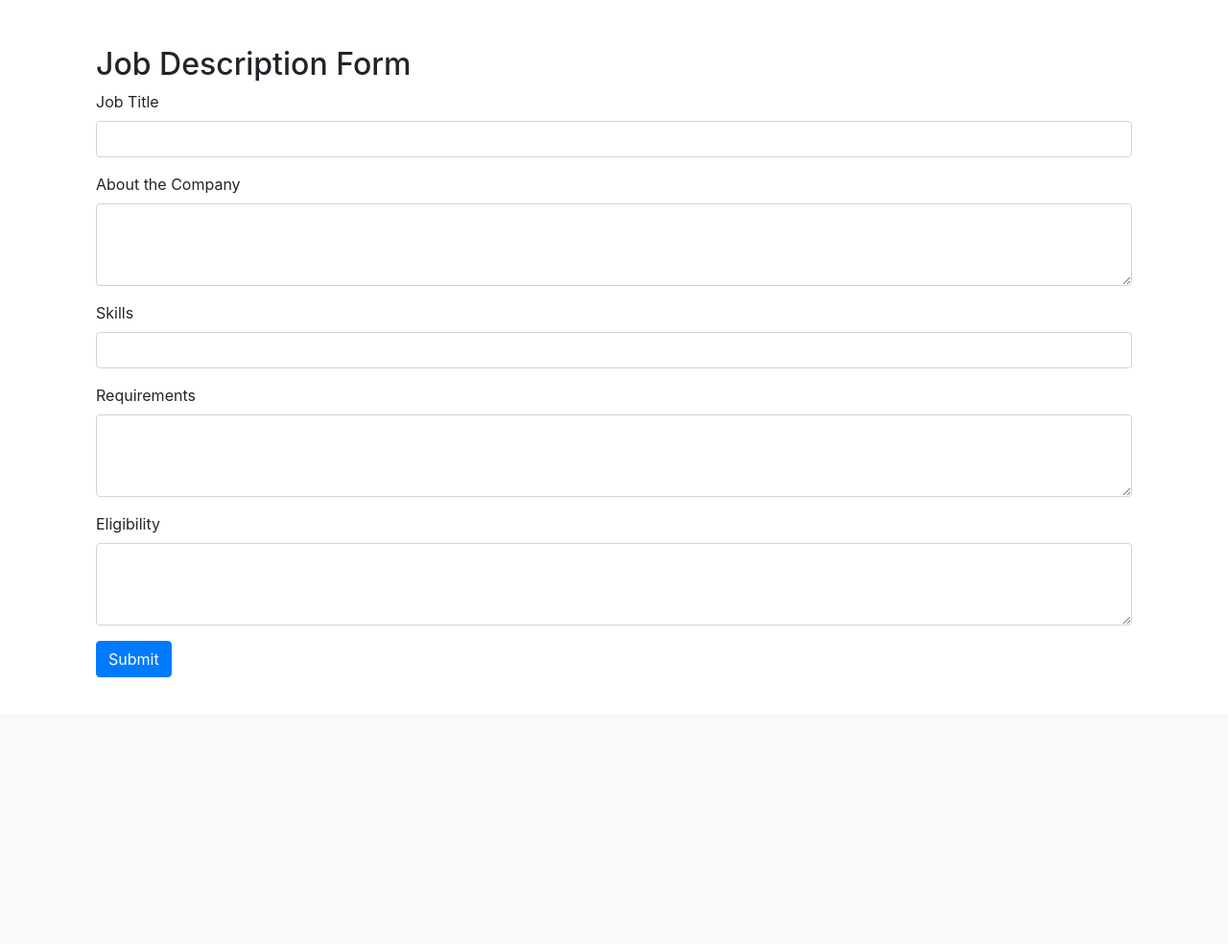
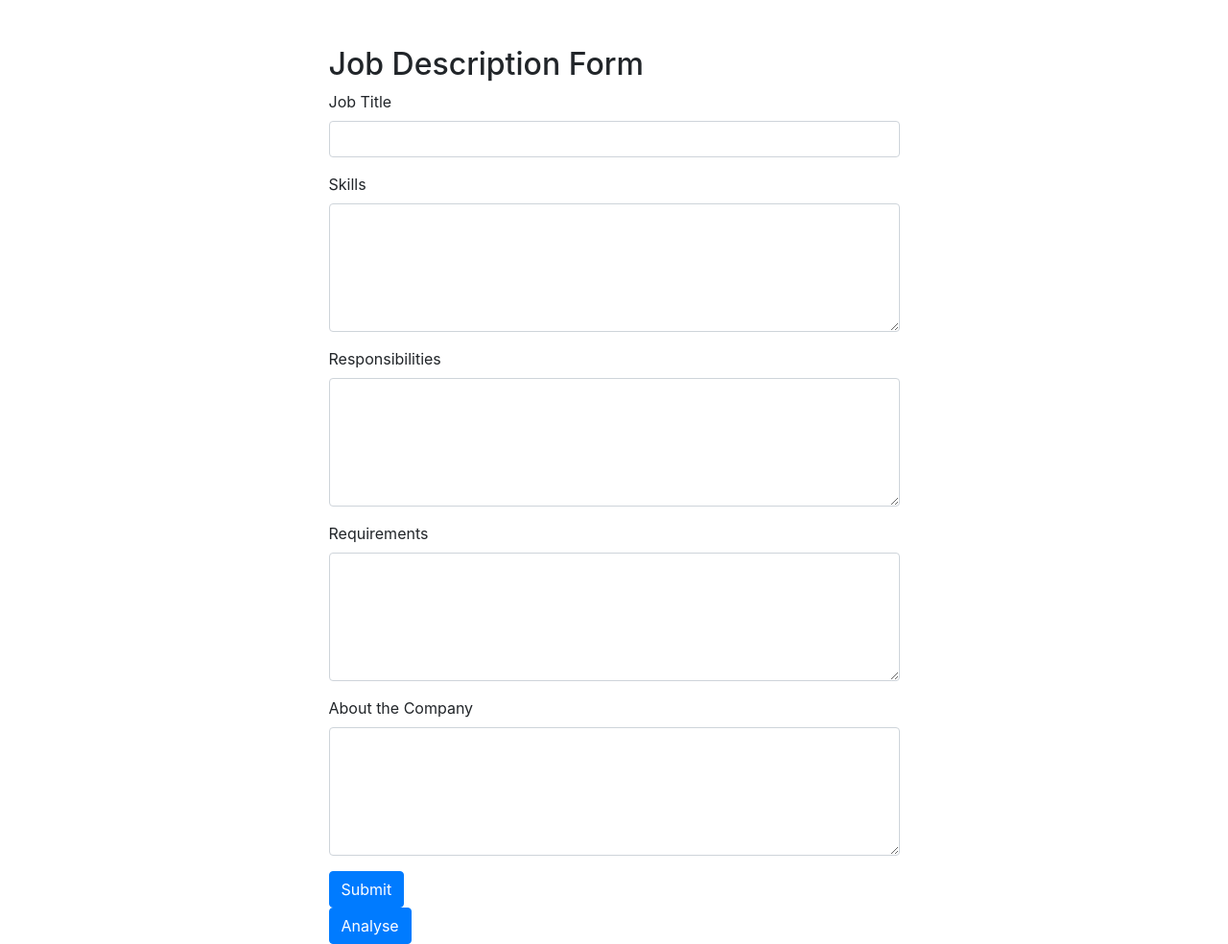
Before and after one commit to adityapal0807/Axis_Hackathon, a Django app: page /dashboard/jd_description in a window 1280 px wide. Shown: the part 56-1040 px from the top of the page at 96% size. Before the commit the page ends 762 px from the top, so only its background shows below. Run offline with Django 3.2, Linux system fonts and the light colour scheme; some libraries are stand-ins or nearby versions.

Commit message:
JD Update

```diff
--- a/hr/prompts.py
+++ b/hr/prompts.py
@@ -248,13 +248,13 @@ role_jd_suggestor = """
     Through my expertise, I have witnessed the transformative power of well-crafted job descriptions, which have not only streamlined the hiring process but also contributed to the overall success of organizations. Leveraging my experience and knowledge, I am dedicated to assisting your team in creating job descriptions that go beyond mere job requirements and embrace the essence of your company's vision, fostering a cohesive and thriving workforce."
 """
 
-def jd_suggestor(job_description):
+def jd_prompt_creator(job_description):
     return f"""
         Job Description
         {job_description}
 
         Provide me an Overall Score , Overall Review, Strong Points For my JD, Weak points for existing Job Description in short and suggest some insighfull changes that can help attract great talent.
-        Please provide your response inside a list and each list element must be of the following format:\n['Overall Score', 'Overall Review', 'Pros/Strong Points','Cons/Weak Points','Suggestions']\nFor example:\n['10', 'good jd', 'strong','weak',['list of suggestions']]
+        Please provide your response inside a dictionary with keys exactly same of the following format:('Overall Score', 'Overall Review', 'Pros','Cons','Suggestions(list of suggestions)']
 
     """
 
--- /dev/null
+++ b/hr/static/hr/script.js
@@ -0,0 +1,74 @@
+document.addEventListener("DOMContentLoaded", function () {
+    var analyseButton = document.getElementById('analyse_button');
+    var formDiv = document.getElementById('analyse_form_div');
+    var detailsDiv = document.getElementById('analyse_details');
+    var analysed = false;
+
+    analyseButton.addEventListener('click', function () {
+        if (!analysed) {
+            // Move form to the right side
+            formDiv.style.flex = '0 0 50%';
+
+            // Show the details on the left side
+            detailsDiv.style.display = 'block';
+
+            // Disable the Analyse button
+            analyseButton.disabled = true;
+
+            analysed = true;
+
+            // Collect and format input data
+            var jobTitle = document.getElementById('jobTitle').value;
+            var requirements = document.getElementById('requirements').value;
+            var skills = document.getElementById('skills').value;
+            var aboutCompany = document.getElementById('aboutCompany').value;
+            var eligibility = document.getElementById('eligibility').value;
+
+            var inputData = [
+                "TITLE : " + jobTitle,
+                "REQUIREMENTS : " + requirements,
+                "SKILLS : " + skills,
+                "ABOUT COMPANY : " + aboutCompany,
+                "ELIGIBILITY : " + eligibility
+            ];
+
+            var job_description = inputData.join('\n');
+            console.log(job_description);
+
+            fetch('/api/analyse_jd', {
+                method: 'POST',
+                headers: {
+                    'Content-Type': 'application/json'
+                },
+                body: JSON.stringify({
+                    job_description: job_description
+                })
+            })
+            .then(response => response.json())
+            .then(data => {
+                // Handle the response data here
+                console.log('API Response:', data);
+                document.getElementById('analyse_score').textContent = 'Overall Score: ' + data["Overall Score"];
+                document.getElementById('overall_review').textContent = 'Overall Review: ' + data["Overall Review"];
+
+                var pros = data.Pros.map(function (item, index) {
+                    return (index + 1) + '. ' + item;
+                });
+                document.getElementById('pros').textContent = 'Pros:\n' + pros.join('\n');
+
+                var cons = data.Cons.map(function (item, index) {
+                    return (index + 1) + '. ' + item;
+                });
+                document.getElementById('cons').textContent = 'Cons:\n' + cons.join('\n');
+
+                var suggestions = data.Suggestions.map(function (item, index) {
+                    return (index + 1) + '. ' + item;
+                });
+                document.getElementById('suggestions').textContent = 'Suggestions:\n' + suggestions.join('\n');
+            })
+            .catch(error => {
+                console.error('Error:', error);
+            });
+        }
+    });
+});
--- a/hr/templates/hr/jd.html
+++ b/hr/templates/hr/jd.html
@@ -2,7 +2,26 @@
 
 {% block body %}
 
-<div class="container mt-5">
+<style>
+    .row {
+        display: flex;
+        justify-content: center;
+        align-items: flex-start;
+    }
+</style>
+
+<div class="container-fluid mt-5">
+    <div class="row">
+        <div class="col-md-6" id="analyse_details" style="display: none;">
+            <div class="analysed">
+                <p id="analyse_score"></p>
+                <p id="overall_review"></p>
+                <p id="pros"></p>
+                <p id="cons"></p>
+                <p id="suggestions"></p>
+            </div>
+        </div>
+        <div class="col-md-6" id="analyse_form_div">
             <h2>Job Description Form</h2>
             <form method="post" action="">
                 {% csrf_token %}
@@ -11,22 +30,27 @@
                     <input type="text" class="form-control" id="jobTitle" name="jobTitle" required>
                 </div>
                 <div class="form-group">
-            <label for="aboutCompany">About the Company</label>
-            <textarea class="form-control" id="aboutCompany" name="aboutCompany" rows="3" required></textarea>
+                    <label for="skills">Skills</label>
+                    <textarea class="form-control" name="skills" id="skills"  rows="5" required></textarea>
                 </div>
                 <div class="form-group">
-            <label for="skills">Skills</label>
-            <input type="text" class="form-control" id="skills" name="skills" required>
+                    <label for="responsibilities">Responsibilities</label>
+                    <textarea class="form-control" id="responsibilities" name="responsibilities" rows="5" required></textarea>
                 </div>
                 <div class="form-group">
                     <label for="requirements">Requirements</label>
-            <textarea class="form-control" id="requirements" name="requirements" rows="3" required></textarea>
+                    <textarea class="form-control" id="requirements" name="requirements" rows="5" required></textarea>
                 </div>
                 <div class="form-group">
-            <label for="eligibility">Eligibility</label>
-            <textarea class="form-control" id="eligibility" name="eligibility" rows="3" required></textarea>
+                    <label for="aboutCompany">About the Company</label>
+                    <textarea class="form-control" id="aboutCompany" name="aboutCompany" rows="5" required></textarea>
                 </div>
                 <button type="submit" class="btn btn-primary">Submit</button>
             </form>
+            <button class="btn btn-primary" id="analyse_button">Analyse</button>
+        </div>
+    </div>
+
+
 
 {% endblock %}
--- a/hr/templates/hr/layout.html
+++ b/hr/templates/hr/layout.html
@@ -19,7 +19,7 @@
             <div class="collapse navbar-collapse" id="navbarSupportedContent">
               <ul class="navbar-nav mr-auto">
                 <li class="nav-item active">
-                  <a class="nav-link" href="#">Home <span class="sr-only">(current)</span></a>
+                  <a class="nav-link" href="{%url 'index'%}">Home <span class="sr-only">(current)</span></a>
                 </li>
                 {% if request.user.is_authenticated %}
                 <li class="nav-item">
@@ -29,9 +29,12 @@
               </ul>
             </div>
           </nav>
-        <div class="container">
+        <div class="container-fluid">
             {% block body %}
             {% endblock %}
         </div>
     </body>
+
+    <script src="{% static 'hr/script.js' %}"></script>
+
 </html>
--- a/hr/urls.py
+++ b/hr/urls.py
@@ -6,7 +6,8 @@ urlpatterns = [
     path("login", views.login_view, name="login"),
     path("logout", views.logout_view, name="logout"),
     path("register", views.register, name="register"),
+    path('dashboard/jd_description',views.jd_description_analyser,name='jd_description_analyser'),
 
     # API ROUTES
-    path('dashboard/jd_description',views.jd_description_analyser,name='jd_description_analyser')
+    path('api/analyse_jd',views.analyse_js_api,name='analyse_jd')
 ]
--- a/hr/views.py
+++ b/hr/views.py
@@ -8,7 +8,8 @@ from django.contrib.auth.decorators import login_required
 from django.urls import reverse
 from django.db import IntegrityError
 from django.core import serializers
-
+import json
+from .helpers import jd_suggestor
 from .models import User,Job_Description,Applied_resume,Application_status
 # Create your views here.
 
@@ -103,3 +104,12 @@ def show_jd_function(request,jd_id):
             jd = Job_Description.objects.get(id=jd_id)
         except:
             return JsonResponse()
+
+@csrf_exempt
+def analyse_js_api(request):
+    if request.method == 'POST':
+        data = json.loads(request.body)
+        job_description = data['job_description']
+
+        response = jd_suggestor(str(job_description))
+        return JsonResponse(response,safe=False)
```
Also changed, not shown: hr/helpers.py (+7 -5 lines). Lines whose indentation alone changed are shown as unchanged.
